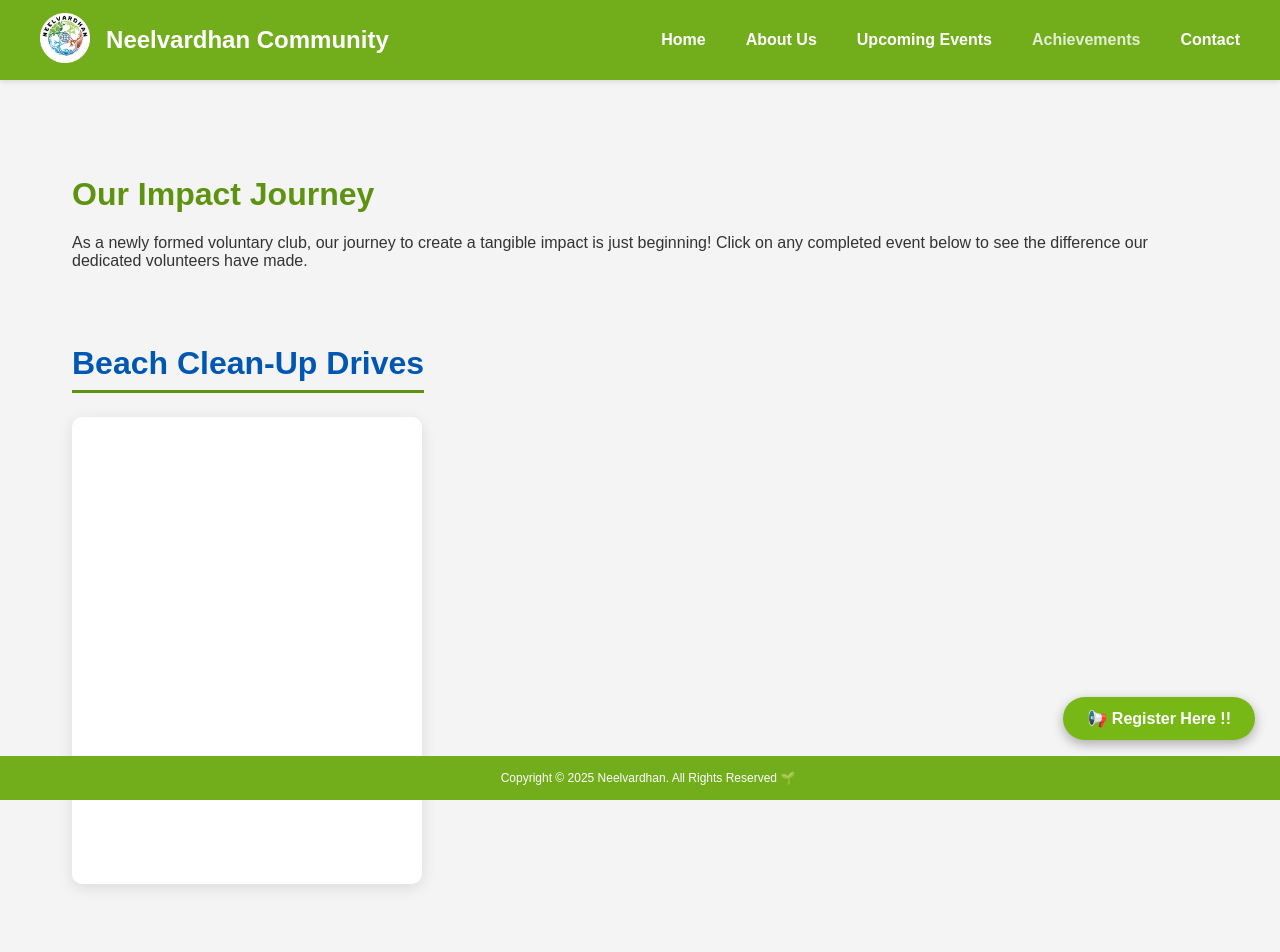
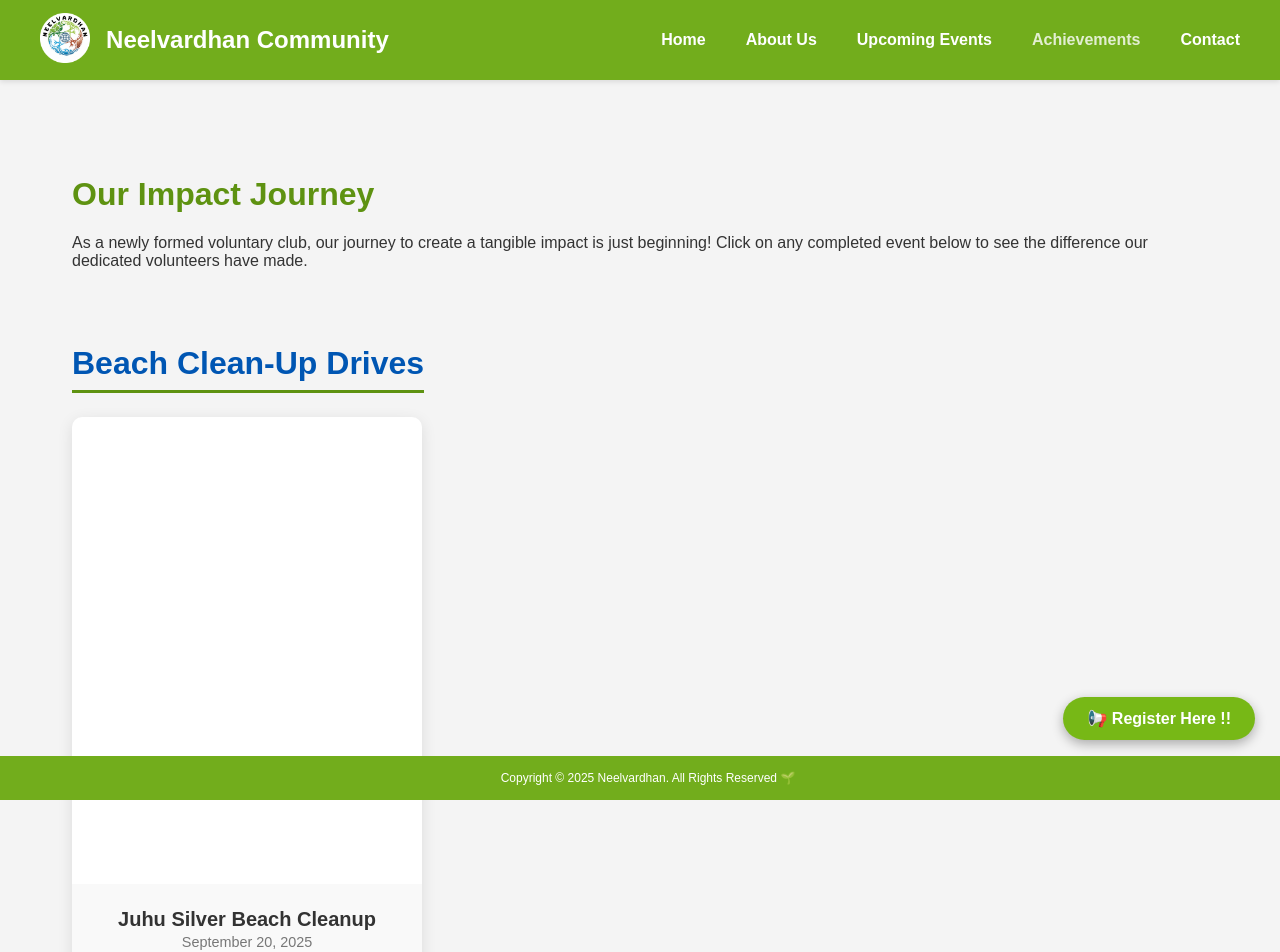
Before and after one commit to OG-DHRUV-1002/dns-website, a React (Create React App) app: page /achievements in a window 1280 px wide. Shown: the top 952 px of the page. Built offline with nearby package versions, Linux system fonts and the light colour scheme.

Commit message:
Update styles.css

```diff
--- a/src/assets/styles.css
+++ b/src/assets/styles.css
@@ -343,7 +343,38 @@ position: fixed; /* This is the key to making it float */
   text-align: center;
 }
 
-/* --- Achievement Card Styling (MODIFIED for 3:4 rectangle with RECTANGULAR banner) --- */
+/* --- Achievements Page: Category & Grid Styling --- */
+.achievement-category {
+  margin-top: 3rem;
+}
+
+.category-title {
+  font-size: 2rem;
+  color: #285A00; /* Dark Green */
+  margin-bottom: 1.5rem;
+  padding-bottom: 0.5rem;
+  border-bottom: 3px solid #5E9211;
+  display: inline-block;
+}
+
+.achievements-grid {
+  display: grid;
+  /* Columns for a visually pleasing grid with this new card size */
+  grid-template-columns: repeat(auto-fit, minmax(300px, 1fr)); /* Min card width 300px */
+  gap: 2rem;
+  justify-content: center; /* Center cards if there are fewer than a full row */
+}
+
+.no-achievements-message {
+  font-style: italic;
+  color: #777;
+  background-color: #f0f0f0;
+  padding: 1.5rem;
+  border-radius: 8px;
+  text-align: center;
+}
+
+/* --- Achievement Card Styling (MATCHING THE SCREENSHOT) --- */
 .achievement-card {
   background: #fff; /* White background for the main card */
   border-radius: 10px; /* Slightly rounded corners for the card */
@@ -352,12 +383,16 @@ position: fixed; /* This is the key to making it float */
   cursor: pointer;
   transition: transform 0.3s ease, box-shadow 0.3s ease;
   display: flex;
-  flex-direction: column; /* Stack image preview and content */
+  flex-direction: column; /* Stack image preview and content vertically */
   text-align: center; /* Center text */
-  padding: 0; /* No padding on the card itself, managed by inner divs */
-  aspect-ratio: 3 / 4; /* <-- This sets the main card to 3:4 aspect ratio (width:height) */
-  min-width: 250px;
-  max-width: 350px; /* Maintain consistent max width */
+  padding: 0; /* No padding on the card itself, inner content handles it */
+
+  /* Make card flexible but with a reasonable base size */
+  width: 100%; /* Take full width of its grid column */
+  max-width: 350px; /* Limit maximum width for consistency */
+  height: auto; /* Height determined by content */
+  /* Remove any explicit aspect-ratio from the card itself for responsiveness */
+  /* aspect-ratio: unset; */
 }
 
 .achievement-card:hover {
@@ -366,30 +401,33 @@ position: fixed; /* This is the key to making it float */
 }
 
 .achievement-card-image-preview {
-  /* Rectangular banner image styling */
+  /* This is the full-width banner image at the top */
   width: 100%; /* Spans the full width of the card */
-  /* Using aspect-ratio for the image preview as well to make it 3:4 relative to its width */
-  aspect-ratio: 3 / 4; /* <-- NEW: This sets the banner image to a 3:4 aspect ratio */
+  /* The screenshot suggests a vertical rectangular image (like 3:4 or 2:3) */
+  /* Use padding-top for consistent aspect ratio of the image area */
+  position: relative; /* Needed for padding-top trick */
+  padding-top: calc(4 / 3 * 100%); /* Adjust this for the image's aspect ratio (height is 4/3 of width) */
+  /* If your image is wider than tall (e.g., 16:9), use padding-top: calc(9 / 16 * 100%); */
+
   background-size: cover; /* Ensures image covers the area */
   background-position: center; /* Centers the image */
   background-repeat: no-repeat;
-  border-bottom: 1px solid #eee; /* A subtle line below the image */
   flex-shrink: 0; /* Prevents image from shrinking */
-  /* Remove height property here as aspect-ratio handles it based on width */
+  /* No border-bottom for a cleaner look as per screenshot, unless you want it */
 }
 
 .achievement-card-content {
-  padding: 1rem 1.2rem; /* Padding for the text content */
+  padding: 1.5rem 1rem; /* Padding for the text content below the image */
   text-align: center;
-  flex-grow: 1; /* Allow content to take up remaining vertical space */
-  display: flex; /* Use flex to center text vertically if desired */
+  flex-grow: 1; /* Allows content to take up remaining vertical space */
+  display: flex; /* Flexbox for centering title/date */
   flex-direction: column;
-  justify-content: center; /* Center vertically */
+  justify-content: center; /* Vertically center content if extra space */
   background-color: #f9f9f9; /* Subtle light gray background for content area */
 }
 
 .achievement-card h3 {
-  margin: 0.5rem 0 0.2rem;
+  margin: 0 0 0.2rem 0; /* Adjusted margins */
   font-size: 1.25rem;
   color: #333;
 }
@@ -400,6 +438,58 @@ position: fixed; /* This is the key to making it float */
   font-size: 0.9rem;
 }
 
+
+/* --- Image Modal (Pop-up) Styling (remains the same) --- */
+.image-modal-overlay {
+  position: fixed;
+  top: 0;
+  left: 0;
+  width: 100%;
+  height: 100%;
+  background-color: rgba(0, 0, 0, 0.8);
+  display: flex;
+  justify-content: center;
+  align-items: center;
+  z-index: 2000;
+}
+
+.image-modal-content {
+  background: #fff;
+  padding: 2rem;
+  border-radius: 10px;
+  max-width: 90vw;
+  max-height: 90vh;
+  overflow-y: auto;
+  position: relative;
+  text-align: center;
+}
+
+.close-modal-btn {
+  position: absolute;
+  top: 15px;
+  right: 20px;
+  font-size: 2.5rem;
+  color: #555;
+  background: none;
+  border: none;
+  cursor: pointer;
+  line-height: 1;
+}
+
+.modal-images-container {
+  display: flex;
+  flex-wrap: wrap;
+  gap: 1rem;
+  justify-content: center;
+  margin-top: 1.5rem;
+}
+
+.modal-images-container img {
+  max-width: 100%;
+  height: auto;
+  max-height: 70vh;
+  border-radius: 5px;
+}
 
 /* --- Image Modal (Pop-up) Styling (remains the same) --- */
 .image-modal-overlay {
```
